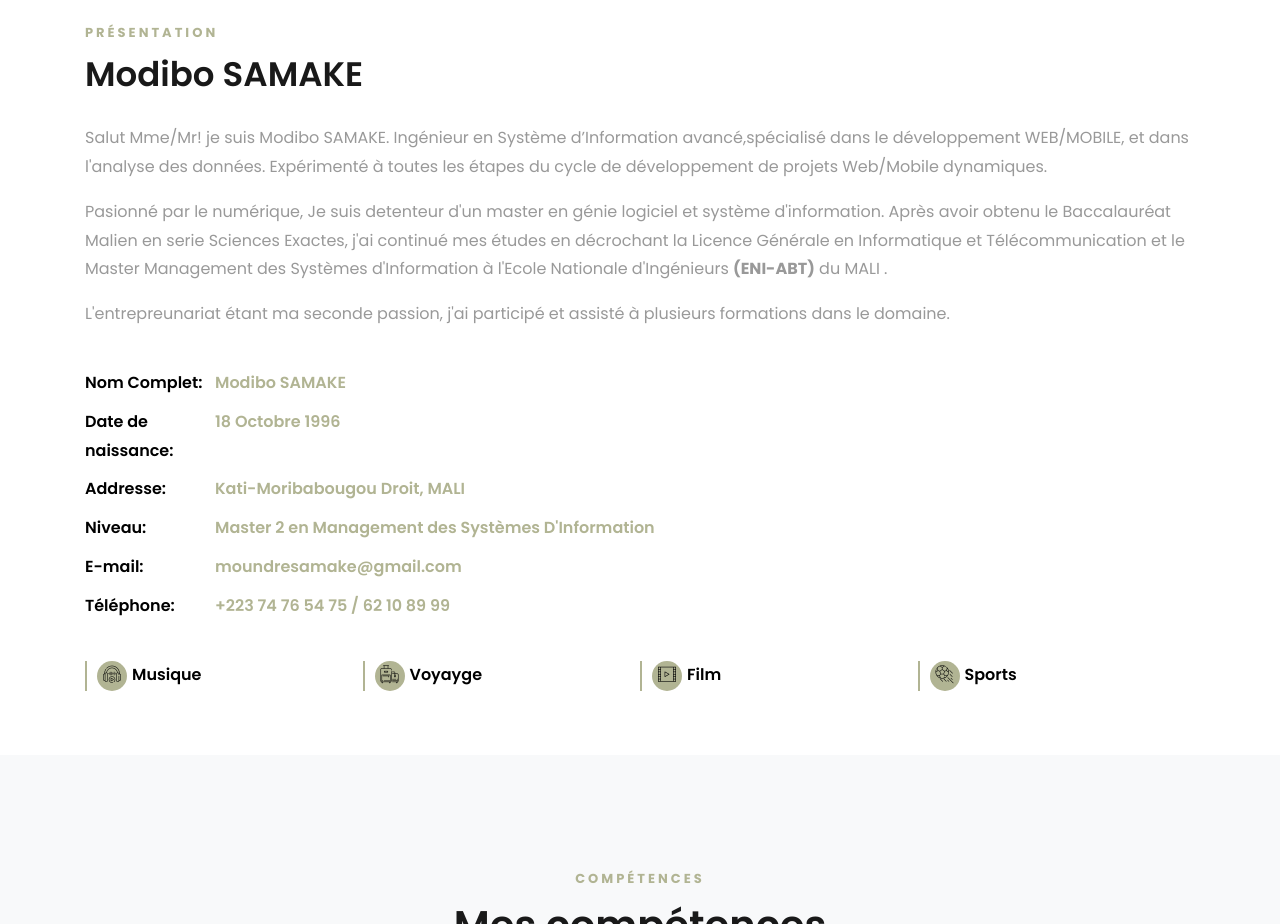
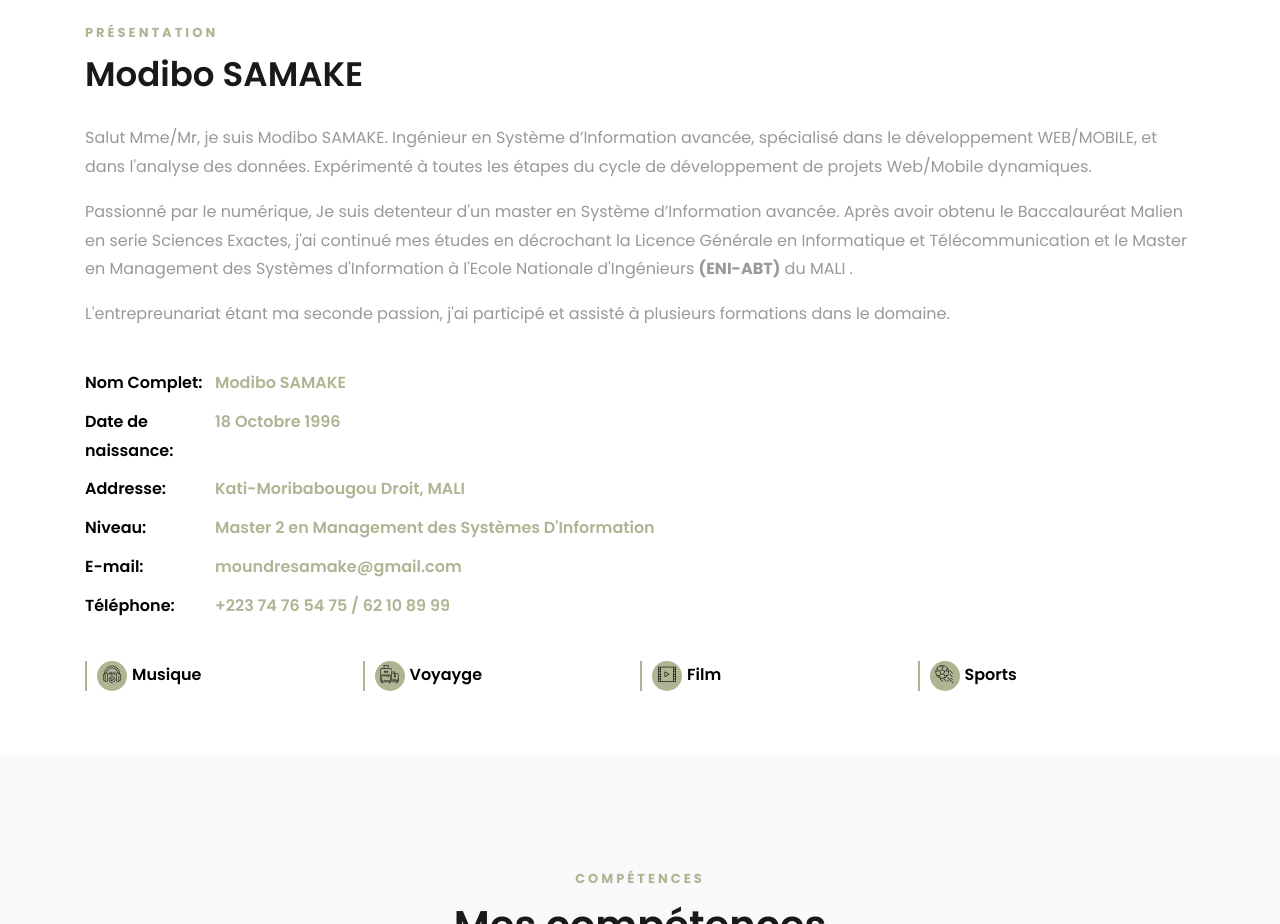
Before and after one commit to moundre/Modibo_Samake_Portfolio, a plain HTML site: page index.html in a window 1280 px wide. Shown: the part 1000-1924 px from the top of the page. Drawn offline with Linux system fonts and the light colour scheme; some packages are replaced by stand-ins of ours; no server answers; files whose address does not match are found by name.

Commit message:
modification du cv

```diff
--- a/index.html
+++ b/index.html
@@ -149,10 +149,10 @@
 							<div class="col-md-12 heading-section ftco-animate">
 								<span class="subheading">Présentation</span>
 								<h2 class="mb-4" style="font-size: 34px; text-transform: capitalize;">Modibo SAMAKE</h2>
-								<p>Salut Mme/Mr! je suis Modibo SAMAKE. Ingénieur en Système d’Information avancé,spécialisé dans le développement WEB/MOBILE, et dans l'analyse des données. Expérimenté à toutes les étapes du cycle de développement de projets Web/Mobile dynamiques.</p>
-								<p>Pasionné par le numérique, Je suis detenteur d'un master en génie logiciel et système d'information.
+								<p>Salut Mme/Mr, je suis Modibo SAMAKE. Ingénieur en Système d’Information avancée, spécialisé dans le développement WEB/MOBILE, et dans l'analyse des données. Expérimenté à toutes les étapes du cycle de développement de projets Web/Mobile dynamiques.</p>
+								<p>Passionné par le numérique, Je suis detenteur d'un master en Système d’Information avancée.
 
-									Après avoir obtenu le Baccalauréat Malien en serie Sciences Exactes, j'ai continué mes études en décrochant la Licence Générale en Informatique et Télécommunication et le Master Management des Systèmes d'Information à l'Ecole Nationale d'Ingénieurs <b>(ENI-ABT)</b> du MALI .</p>
+									Après avoir obtenu le Baccalauréat Malien en serie Sciences Exactes, j'ai continué mes études en décrochant la Licence Générale en Informatique et Télécommunication et le Master en Management des Systèmes d'Information à l'Ecole Nationale d'Ingénieurs <b>(ENI-ABT)</b> du MALI .</p>
 									<p>L'entrepreunariat étant ma seconde passion, j'ai participé et assisté à plusieurs formations dans le domaine.</p>
 								<ul class="about-info mt-4 px-md-0 px-2">
 									<li class="d-flex"><span>Nom Complet:</span> <span>Modibo SAMAKE</span></li>
@@ -687,7 +687,7 @@
 				<div class="col-md-12 text-center">
 
 					<p><!-- Link back to Colorlib can't be removed. Template is licensed under CC BY 3.0. -->
-						Copyright &copy;<script>document.write(new Date().getFullYear());</script> Tous droits réservés | <i class="fa fa-heart" aria-hidden="true"></i> <a href="https://colorlib.com" target="_blank">Modibo SAMAKE</a>
+						Copyright &copy;<script>document.write(new Date().getFullYear());</script> Tous droits réservés | <i class="fa fa-heart" aria-hidden="true"></i> <a href="#" target="_blank">Modibo SAMAKE</a>
 						<!-- Link back to Colorlib can't be removed. Template is licensed under CC BY 3.0. --></p>
 					</div>
 				</div>
```
Also changed, not shown: 1 other file.
